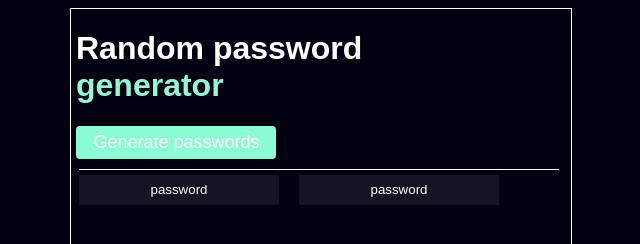
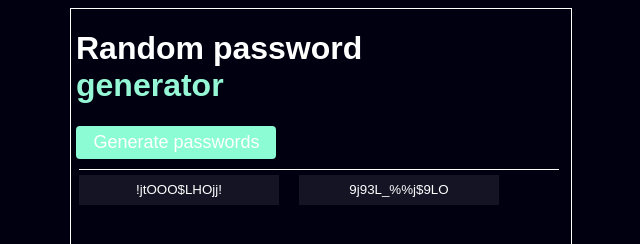
Before and after one commit to fatimaumvr/Random-password-generator, a plain HTML site: page index.html in a window 1280 px wide. Both pictures are taken after a click on the button "Generate passwords". Shown: the top 244 px of the page, 319-959 px from the left. Drawn offline with Linux system fonts and the light colour scheme.

Commit message:
Added functionality to the app

```diff
--- a/index.html
+++ b/index.html
@@ -15,5 +15,6 @@
             </div>
         </div>
     </div>
+    <script src="index.js"></script>
 </body>
 </html>
--- /dev/null
+++ b/index.js
@@ -0,0 +1,24 @@
+const generatebtn=document.getElementById('btn')
+const button1=document.getElementById('btn1')
+const button2=document.getElementById('btn2')
+
+generatebtn.addEventListener('click',function(){
+    let char=''
+    const characters=['t','$','9','H','%','3','j','L','/','_','O','@','!']
+    for (i=0;i<characters.length;i++){
+        let rand=Math.floor(Math.random()*characters.length)
+        char+=characters[rand]
+    }
+    button1.textContent=char
+
+    let char2=''
+
+    const characters2=['t','$','9','H','%','3','j','L','/','_','O','@','!']
+    for (i=0;i<characters2.length;i++){
+        let rand=Math.floor(Math.random()*characters2.length)
+        char2+=characters2[rand]
+
+    }
+
+    button2.textContent=char2
+})
```
